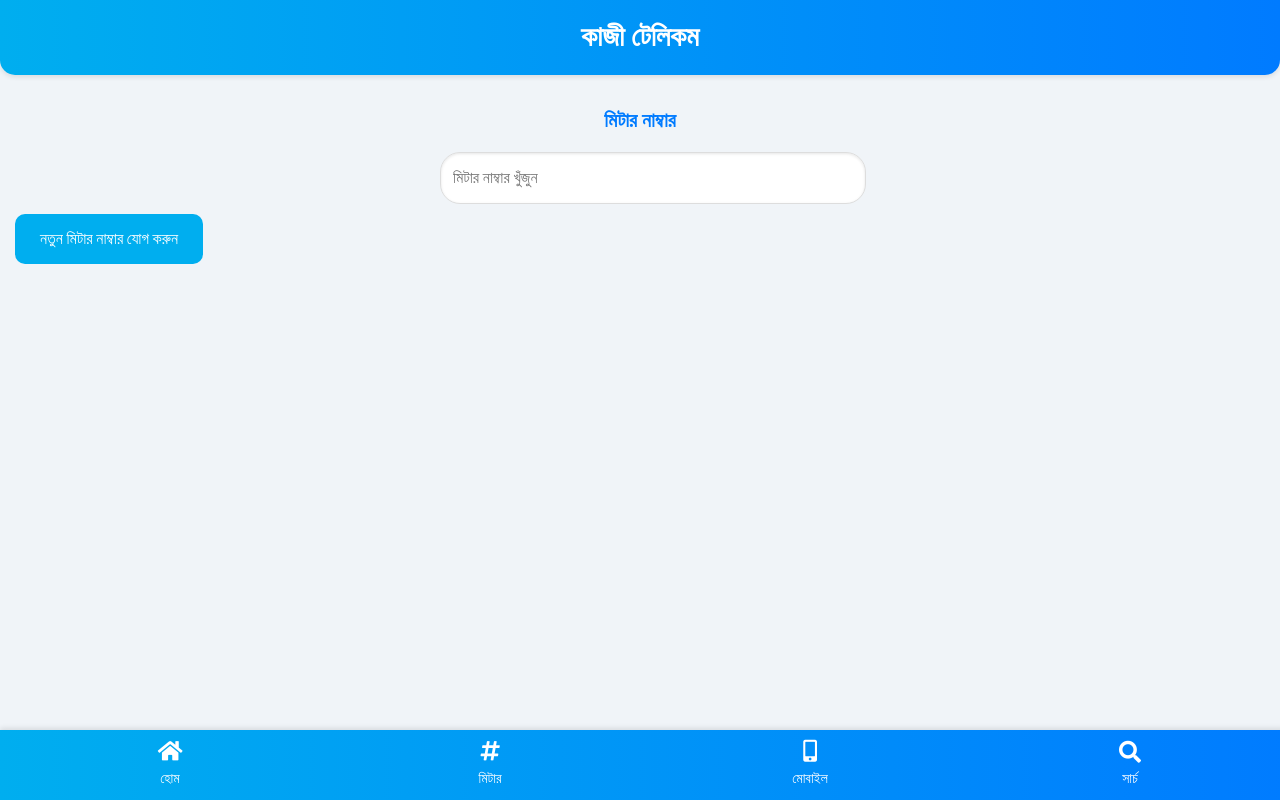
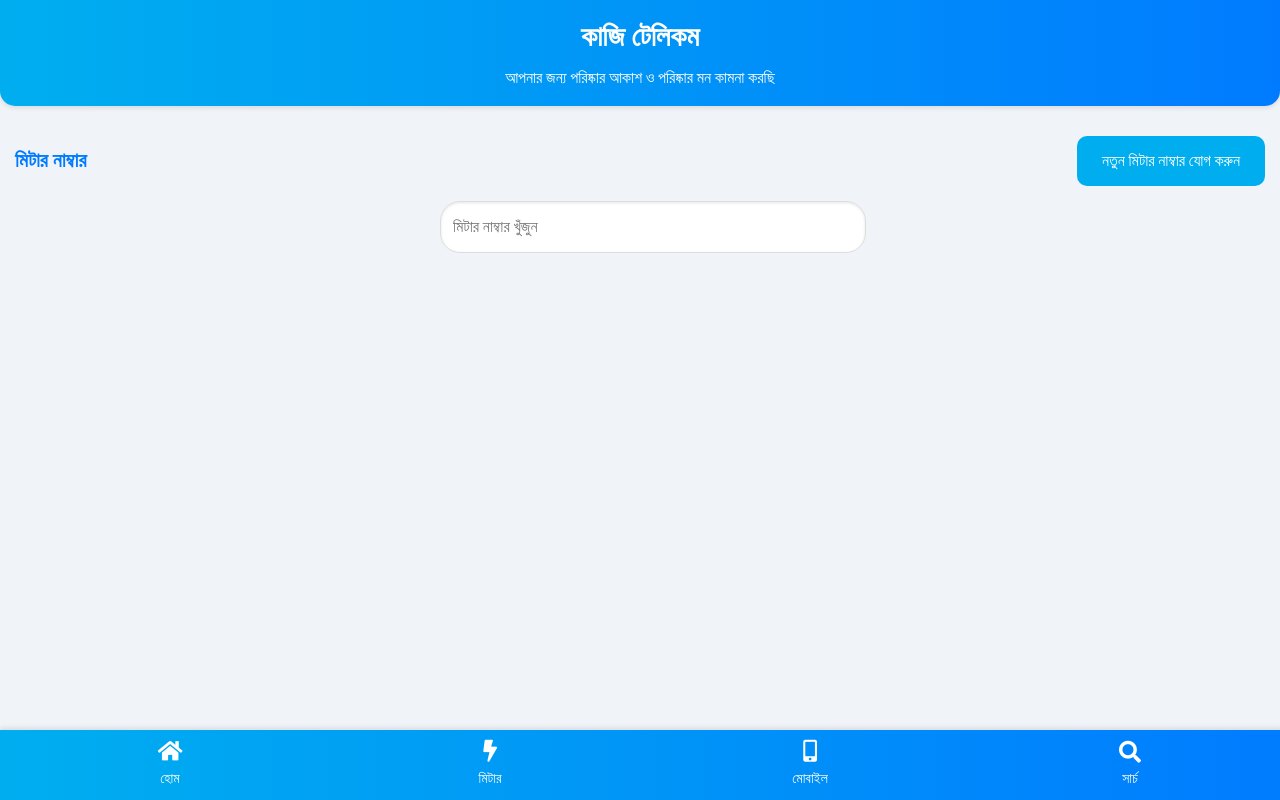
Before and after one commit to sarowarh94/mr.60, a plain HTML site: page index.html in a window 1280 px wide. Both pictures are taken after a click on the element "মিটার". Drawn offline with Linux system fonts and the light colour scheme.

Commit message:
Update index.html

```diff
--- a/index.html
+++ b/index.html
@@ -27,11 +27,23 @@
             font-size: 28px;
             font-weight: 700;
         }
+        .subtitle {
+            color: white;
+            text-align: center;
+            margin-top: 5px;
+            font-size: 16px;
+            font-weight: 400;
+        }
+        .page-header {
+            display: flex;
+            justify-content: space-between;
+            align-items: center;
+            margin: 15px 0;
+        }
         .subheading {
             color: #007BFF;
-            text-align: center;
-            margin: 15px 0;
             font-size: 20px;
+            margin: 0;
         }
         .search-bar {
             margin: 10px auto;
@@ -197,7 +209,10 @@
     </style>
 </head>
 <body>
-    <div class="header">কাজী টেলিকম</div>
+    <div class="header">
+        কাজি টেলিকম
+        <div class="subtitle">আপনার জন্য পরিষ্কার আকাশ ও পরিষ্কার মন কামনা করছি</div>
+    </div>
 
     <div id="home" class="page">
         <h2 class="subheading">হোম</h2>
@@ -208,21 +223,25 @@
     </div>
 
     <div id="meter" class="page" style="display: none;">
-        <h2 class="subheading">মিটার নাম্বার</h2>
+        <div class="page-header">
+            <h2 class="subheading">মিটার নাম্বার</h2>
+            <button class="add-btn" onclick="showForm('meter')">নতুন মিটার নাম্বার যোগ করুন</button>
+        </div>
         <div class="search-bar">
             <input type="text" id="meterSearch" placeholder="মিটার নাম্বার খুঁজুন" onkeyup="searchMeter()">
         </div>
         <div id="meterContacts"></div>
-        <button class="add-btn" onclick="showForm('meter')">নতুন মিটার নাম্বার যোগ করুন</button>
     </div>
 
     <div id="mobile" class="page" style="display: none;">
-        <h2 class="subheading">মোবাইল নাম্বার</h2>
+        <div class="page-header">
+            <h2 class="subheading">মোবাইল নাম্বার</h2>
+            <button class="add-btn" onclick="showForm('mobile')">নতুন মোবাইল নাম্বার যোগ করুন</button>
+        </div>
         <div class="search-bar">
             <input type="text" id="mobileSearch" placeholder="মোবাইল নাম্বার খুঁজুন" onkeyup="searchMobile()">
         </div>
         <div id="mobileContacts"></div>
-        <button class="add-btn" onclick="showForm('mobile')">নতুন মোবাইল নাম্বার যোগ করুন</button>
     </div>
 
     <div id="search" class="page" style="display: none;">
@@ -259,7 +278,7 @@
             <i class="fas fa-home"></i><br>হোম
         </div>
         <div class="nav-item" onclick="showPage('meter')">
-            <i class="fas fa-hashtag"></i><br>মিটার
+            <i class="fas fa-bolt"></i><br>মিটার
         </div>
         <div class="nav-item" onclick="showPage('mobile')">
             <i class="fas fa-mobile-alt"></i><br>মোবাইল
@@ -351,7 +370,7 @@
                 document.getElementById('name').value = contact.name;
                 document.getElementById('number').value = contact.number;
                 document.getElementById('formHeading').textContent = 'ডাটা এডিট করুন';
-                document.getElementById('formSubmitBtn').textContent = 'আপডেট করুন';
+                document.getElementById('formSubmitBtn').textContent = 'আপডেট';
                 document.getElementById('formDeleteBtn').style.display = 'inline-block';
             } else {
                 document.getElementById('formHeading').textContent = 'নতুন ডাটা যোগ করুন';
@@ -391,7 +410,7 @@
                 clearForm();
                 showPage(type);
                 updateDisplays();
-                alert(editIndex !== null ? 'ডাটা আপডেট করা হয়েছে!' : 'নতুন নাম্বার যোগ করা হয়েছে!');
+                alert(editIndex === null ? 'নতুন নাম্বার যোগ করা হয়েছে!' : 'ডাটা আপডেট করা হয়েছে!');
             } else {
                 alert('অনুগ্রহ করে নাম এবং নাম্বার পূরণ করুন।');
             }
@@ -411,12 +430,13 @@
                     localStorage.setItem('mobileContacts', JSON.stringify(mobileContacts));
                 }
                 updateDisplays();
+                showPage(type);
                 alert('ডাটা ডিলিট করা হয়েছে!');
             }
         }
 
         function deleteContactFromForm() {
-            if (confirm('আপনি কি এই ডাটা ডিলিট করতে চান?')) {
+            if (editType && editIndex !== null && confirm('আপনি কি এই ডাটা ডিলিট করতে চান?')) {
                 if (editType === 'meter') {
                     meterContacts.splice(editIndex, 1);
                     localStorage.setItem('meterContacts', JSON.stringify(meterContacts));
@@ -426,6 +446,7 @@
                 }
                 editIndex = null;
                 editType = null;
+                clearForm();
                 showPage('home');
                 updateDisplays();
                 alert('ডাটা ডিলিট করা হয়েছে!');
```
